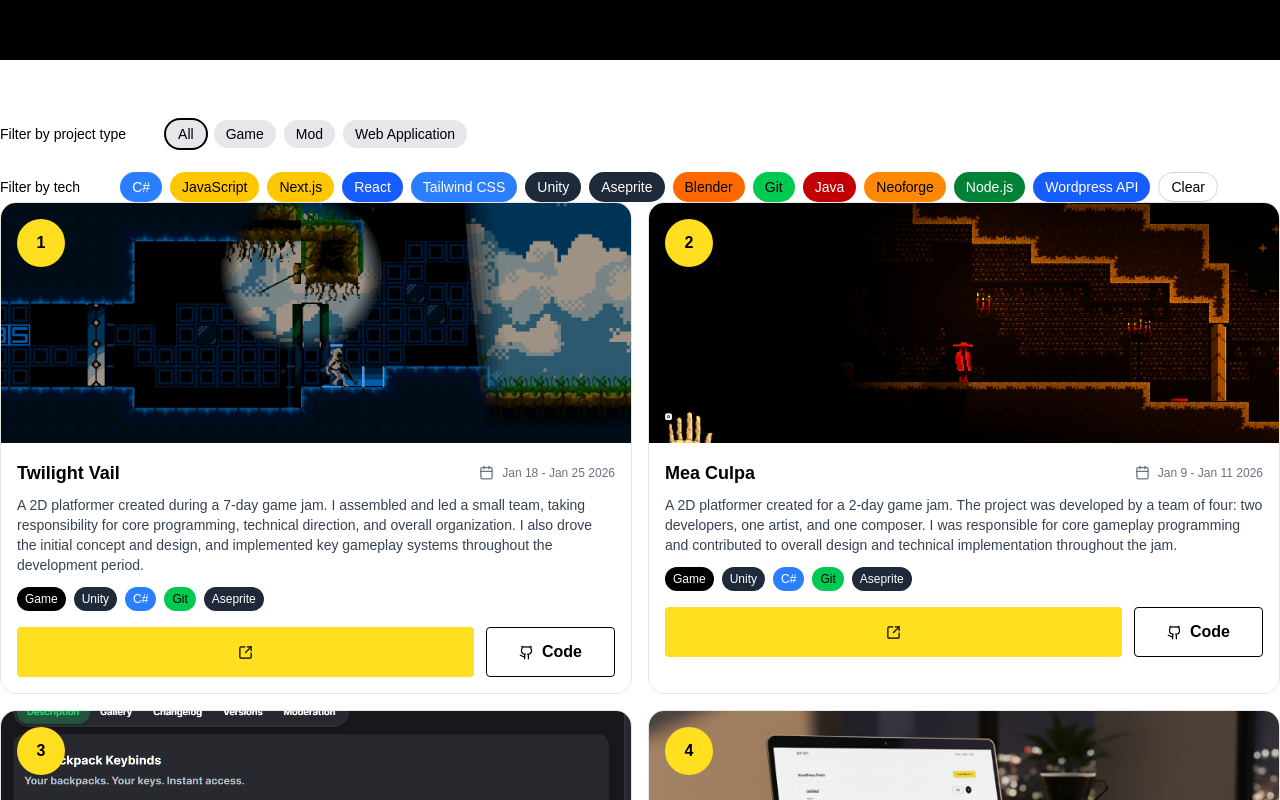
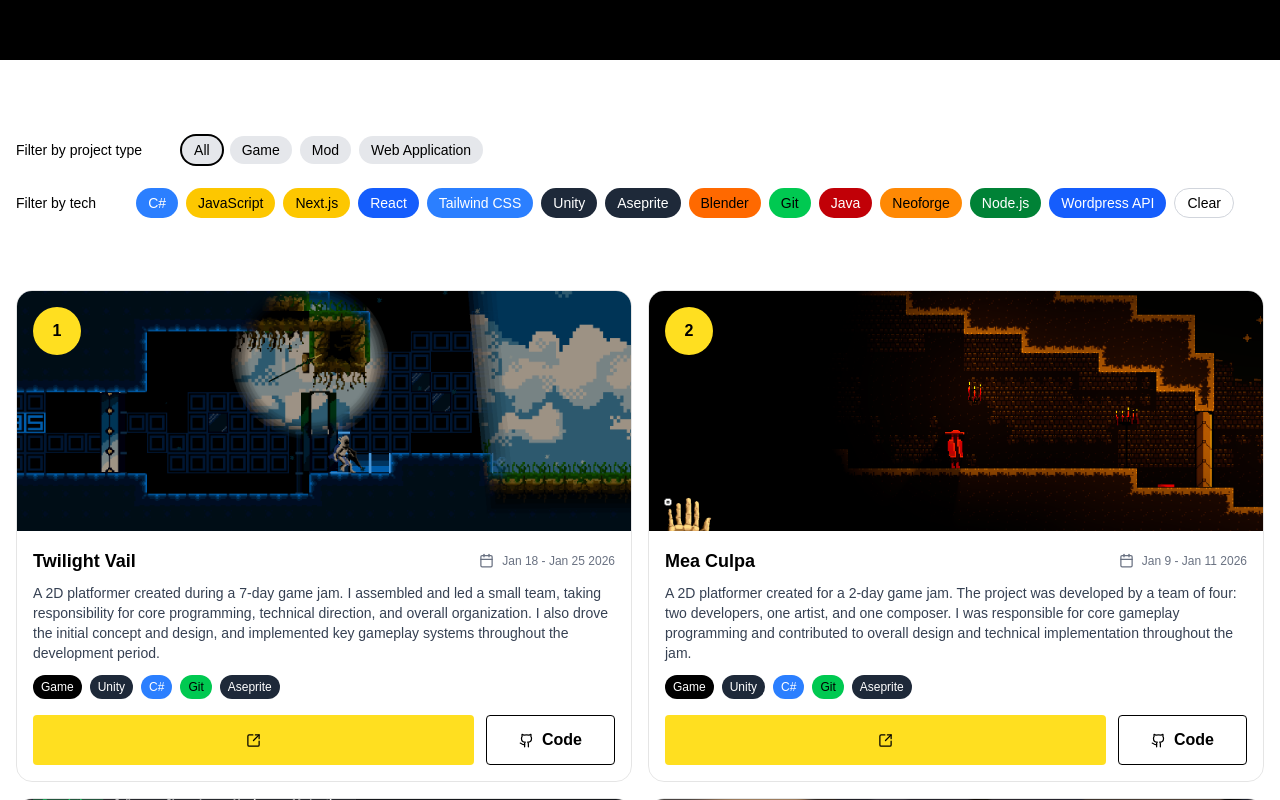
Before and after one commit to ThiccTapeman/alexanderhellsten.se, a Next.js app: page /projects in a window 1280 px wide. Shown: the part 420-1220 px from the top of the page. Built offline with nearby package versions, Linux system fonts and the light colour scheme.

Commit message:
feat: add robots and sitemap functionality with appropriate metadata routes
imp: added correct padding and margins to the project page

```diff
--- a/src/app/projects/partials/projectList.js
+++ b/src/app/projects/partials/projectList.js
@@ -111,7 +111,7 @@ export default function ProjectList({ showFilters = true, maxView = -1, showLink
       {/* Controls */}
       {
         showFilters && (
-          <div className="flex flex-col gap-6 text-black">
+          <div className="flex flex-col gap-6 text-black mb-10 container mx-auto p-4">
             <div className="flex flex-wrap items-center gap-10">
               <span className="text-sm font-medium">Filter by project type</span>
               <div className="flex flex-wrap gap-2">
@@ -165,7 +165,7 @@ export default function ProjectList({ showFilters = true, maxView = -1, showLink
       }
 
       {/* List */}
-      <div className="grid gap-4 grid-cols-1 lg:grid-cols-2">
+      <div className="grid gap-4 grid-cols-1 lg:grid-cols-2 p-4">
         {limitedProjects.length === 0 ? (
           <div className="col-span-full rounded-xl border border-dashed p-8 text-center text-sm text-gray-500">
             No projects match your filters
--- /dev/null
+++ b/src/app/robots.js
@@ -0,0 +1,11 @@
+/** @returns {import('next').MetadataRoute.Robots} */
+export default function robots() {
+  return {
+    rules: {
+      userAgent: "*",
+      allow: "/",
+      disallow: "/api/",
+    },
+    sitemap: "https://alexanderhellsten.se/sitemap.xml",
+  };
+}
--- /dev/null
+++ b/src/app/sitemap.js
@@ -0,0 +1,11 @@
+/** @returns {import('next').MetadataRoute.Sitemap} */
+export default function sitemap() {
+  const baseUrl = "https://alexanderhellsten.se";
+
+  // List the main pages; PDF and print views are alternate resume formats.
+  const routes = ["/", "/projects", "/resume", "/contact"];
+
+  return routes.map((route) => ({
+    url: `${baseUrl}${route}`,
+  }));
+}
```
